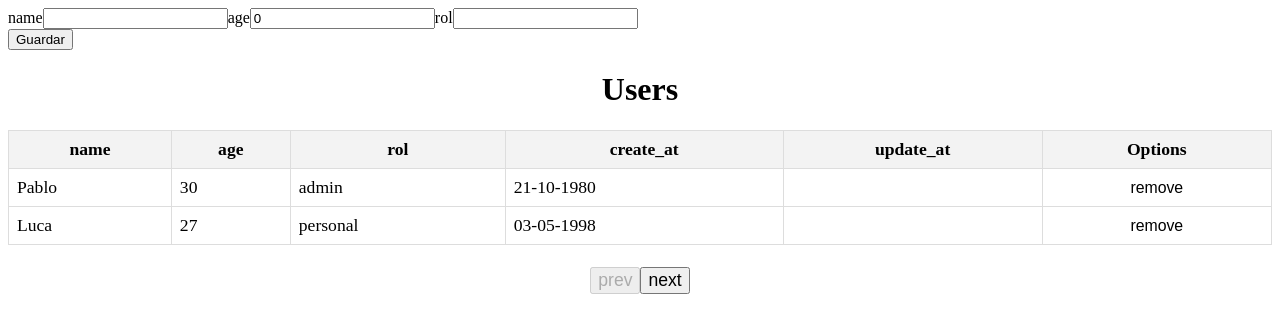
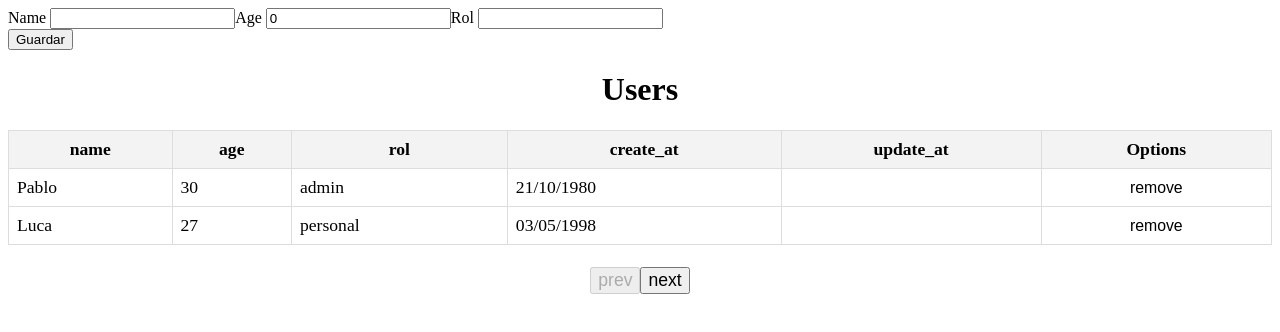
Before and after one commit to AlfonsoG-dev/TableState, a React (Vite) app: page / in a window 1280 px wide. Shown: the top 332 px of the page. Built offline with nearby package versions, Linux system fonts and the light colour scheme.

Commit message:
feat: add title util to make first letter of key uppercase

```diff
--- a/src/Page/Components/FormComponent.tsx
+++ b/src/Page/Components/FormComponent.tsx
@@ -1,4 +1,5 @@
 import {ChangeEventHandler, FormEventHandler} from "react"
+import getTitle from "../../Utils/Title"
 interface Props<T> {
     element: T
     ignore: string[],
@@ -25,16 +26,13 @@ export default function FormComponent<T extends Object>({element, ignore, change
         <form className='form-container' onSubmit={submitHandler}>
             {
                 getData().keys.map((k, i) => (
-                    <label key={i}>
-                        {k}
-                        <input
-                            key={k}
-                            type={typeof getData().values[i]}
-                            name={k}
-                            defaultValue={getData().values[i]}
-                            onChange={changeHandler}
-                        />
-                    </label>
+                    <FormField
+                        key={k}
+                        title={k}
+                        index={i}
+                        value={getData().values[i]}
+                        changeHandler={changeHandler}
+                    />
                 ))
             }
             <div className='btn-options'>
@@ -43,3 +41,23 @@ export default function FormComponent<T extends Object>({element, ignore, change
         </form >
     )
 }
+interface FormProps {
+    title: string,
+    index: number,
+    value: any,
+    changeHandler: ChangeEventHandler<HTMLInputElement>
+}
+function FormField({title, value, changeHandler}: FormProps) {
+    return(
+        <label>
+            {getTitle(title)}
+            <input
+                type={typeof value}
+                name={title}
+                defaultValue={value}
+                onChange={changeHandler}
+                required={true}
+            />
+        </label>
+    )
+}
--- a/src/Types/UserType.ts
+++ b/src/Types/UserType.ts
@@ -13,7 +13,7 @@ const USER_LIST: User[] = [
         name: "Pablo",
         age: 30,
         rol: "admin",
-        create_at: "21-10-1980",
+        create_at: "21/10/1980",
         update_at: null
     },
     {
@@ -21,7 +21,7 @@ const USER_LIST: User[] = [
         name: "Luca",
         age: 27,
         rol: "personal",
-        create_at: "03-05-1998",
+        create_at: "03/05/1998",
         update_at: null
     },
     {
@@ -29,7 +29,7 @@ const USER_LIST: User[] = [
         name: "Patricio",
         age: 30,
         rol: "personal",
-        create_at: "21-05-1998",
+        create_at: "21/05/1998",
         update_at: null
     }
 ]
--- /dev/null
+++ b/src/Utils/Title.ts
@@ -0,0 +1,9 @@
+export default function getTitle(name: string) {
+
+    const spaces: Array<string> = name.split(" ")
+    let upper_case: string = ""
+    for(let s of spaces) {
+        upper_case += s.charAt(0).toUpperCase() + s.slice(1) + " "
+    }
+    return upper_case
+}
```
